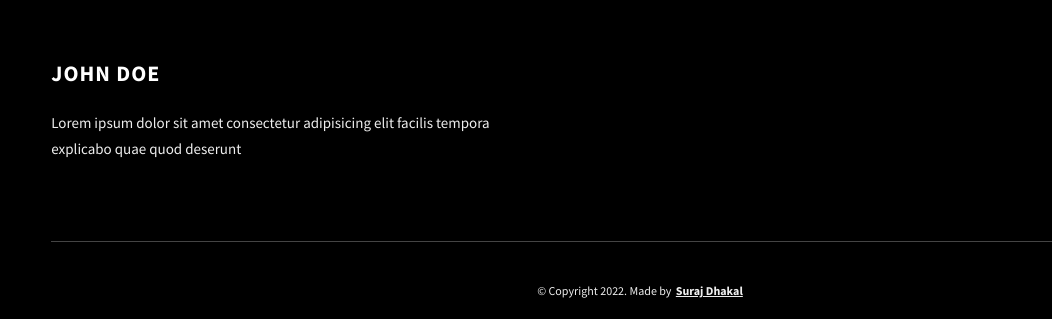
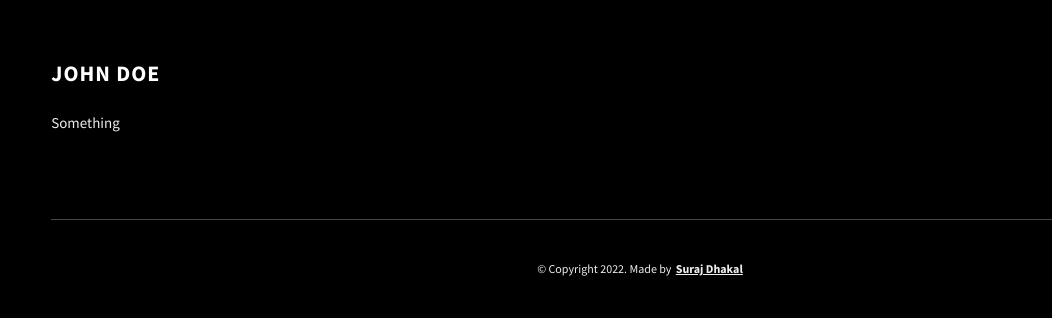
Before and after one commit to aka-frnzy/Portfolio-Website, a website: page index.html in a window 1280 px wide. Shown: the part 2822-3141 px from the top of the page, 0-1052 px from the left. Drawn offline with Linux system fonts and the light colour scheme.

Commit message:
Update index.html

```diff
--- a/index.html
+++ b/index.html
@@ -285,8 +285,7 @@
           <div class="main-footer__row main-footer__row-2">
             <h4 class="heading heading-sm text-lt">John Doe</h4>
             <p class="main-footer__short-desc">
-              Lorem ipsum dolor sit amet consectetur adipisicing elit facilis
-              tempora explicabo quae quod deserunt
+              Something
             </p>
           </div>
         </div>
```
